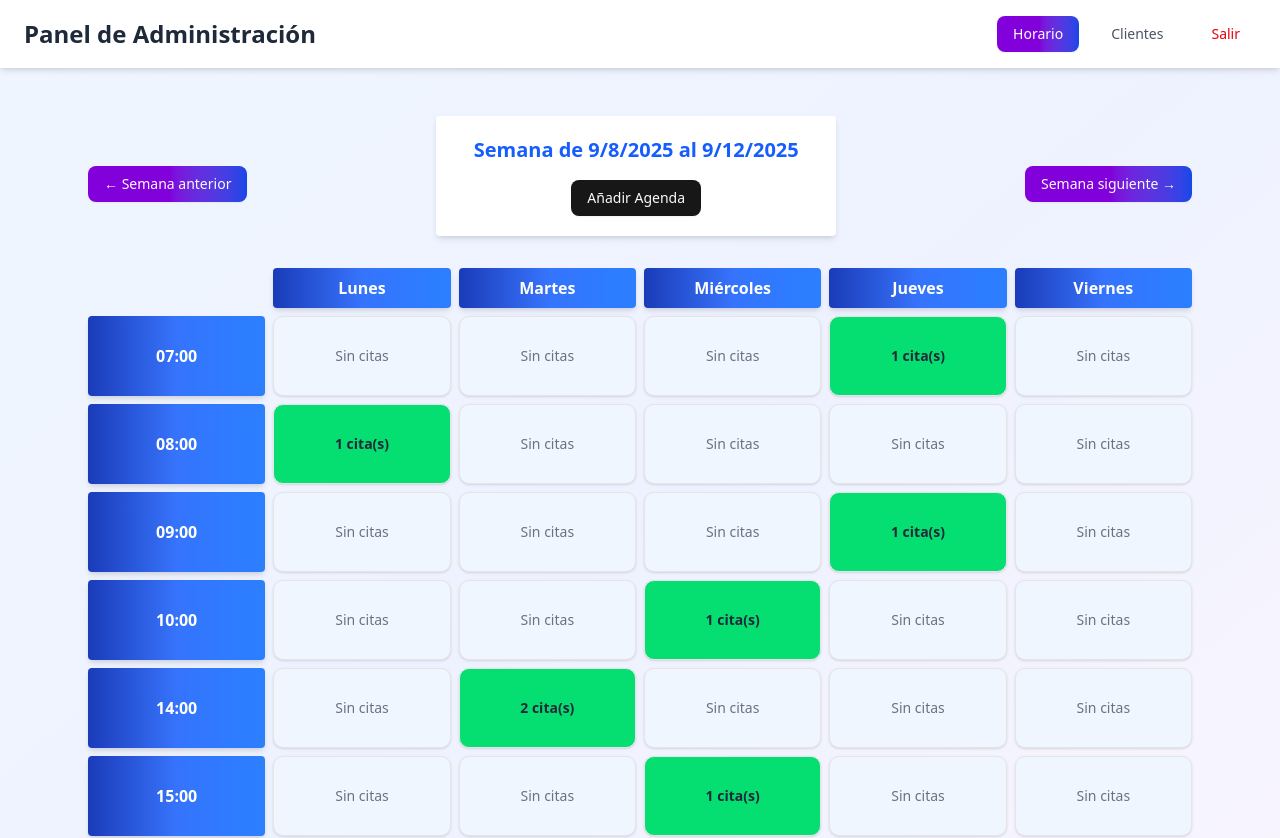
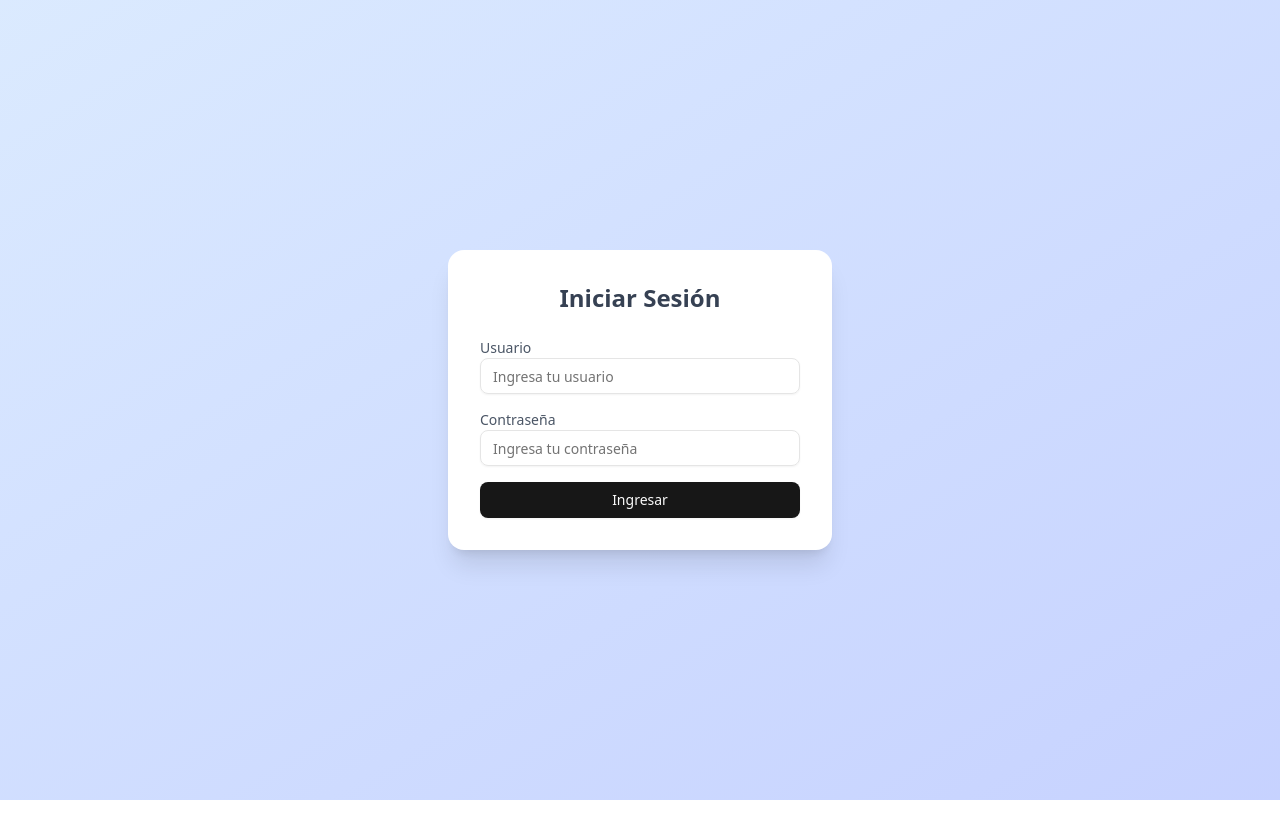
Before and after one commit to miguel-catuche/proyecto-citas, a React (Vite) app: page / in a window 1280 px wide. Shown: the top 838 px of the page. After the commit the page ends 800 px from the top, so only its background shows below. Built offline with nearby package versions, Linux system fonts and the light colour scheme.

Commit message:
se añadió el componente login y se modiicó la App

```diff
--- a/src/App.jsx
+++ b/src/App.jsx
@@ -2,9 +2,11 @@ import React, { useState } from "react";
 import HorarioMedico from "./components/HorarioMedico";
 import Header from "./components/Header";
 import ClientesPage from "./components/ClientesPage";
+import Login from "./components/Login"; // 👈 importamos el login
 
 export default function App() {
-  const [currentPage, setCurrentPage] = useState('horario');
+  const [isAuthenticated, setIsAuthenticated] = useState(false); // 👈 control de sesión
+  const [currentPage, setCurrentPage] = useState("horario");
   const [clientes, setClientes] = useState([
     { id: "1020304050", nombre: "Ana López" },
     { id: "1030405060", nombre: "Carlos Ruiz" },
@@ -19,7 +21,6 @@ export default function App() {
     { id: "5432109876", nombre: "Roberto Fernández" },
   ]);
 
-  // Simulación de datos de citas con los estados correctos
   const [citas] = useState([
     { clienteId: "1020304050", fecha: "2024-08-15", hora: "10:00", estado: "completada" },
     { clienteId: "1020304050", fecha: "2024-09-10", hora: "15:30", estado: "programada" },
@@ -37,20 +38,26 @@ export default function App() {
   };
 
   const handleUpdateClient = (updatedClient) => {
-    setClientes(clientes.map(c => c.id === updatedClient.id ? updatedClient : c));
+    setClientes(clientes.map((c) => (c.id === updatedClient.id ? updatedClient : c)));
   };
 
   const handleDeleteClient = (id) => {
-    setClientes(clientes.filter(c => c.id !== id));
+    setClientes(clientes.filter((c) => c.id !== id));
   };
 
+  // 👇 Si NO está logueado, muestra el login
+  if (!isAuthenticated) {
+    return <Login onLogin={() => setIsAuthenticated(true)} />;
+  }
+
+  // 👇 Si ya inició sesión, muestra la app normal
   return (
     <div className="min-h-screen bg-gradient-to-br from-blue-50 via-indigo-50 to-purple-50">
       <Header currentPage={currentPage} onPageChange={setCurrentPage} />
       <div className="flex justify-center items-center p-6">
         <div className="w-full max-w-6xl">
-          {currentPage === 'horario' && <HorarioMedico clientes={clientes} />}
-          {currentPage === 'clientes' && (
+          {currentPage === "horario" && <HorarioMedico clientes={clientes} />}
+          {currentPage === "clientes" && (
             <ClientesPage
               clientes={clientes}
               citas={citas}
--- /dev/null
+++ b/src/components/Login.jsx
@@ -0,0 +1,59 @@
+import React, { useState } from "react";
+import { Button } from "@/components/ui/button";
+import { Input } from "@/components/ui/input";
+
+const Login = ({ onLogin }) => {
+  const [username, setUsername] = useState("");
+  const [password, setPassword] = useState("");
+  const [error, setError] = useState("");
+
+  const handleSubmit = (e) => {
+    e.preventDefault();
+
+    if (username === "admin" && password === "admin") {
+      onLogin();
+    } else {
+      setError("Usuario o contraseña incorrectos");
+    }
+  };
+
+  return (
+    <div className="flex h-screen w-full items-center justify-center bg-gradient-to-br from-blue-100 to-indigo-200">
+      <div className="bg-white rounded-2xl shadow-xl p-8 w-96">
+        <h2 className="text-2xl font-bold text-center text-gray-700 mb-6">
+          Iniciar Sesión
+        </h2>
+        <form onSubmit={handleSubmit} className="space-y-4">
+          <div>
+            <label className="block text-sm text-gray-600">Usuario</label>
+            <Input
+              type="text"
+              value={username}
+              onChange={(e) => setUsername(e.target.value)}
+              placeholder="Ingresa tu usuario"
+              required
+            />
+          </div>
+          <div>
+            <label className="block text-sm text-gray-600">Contraseña</label>
+            <Input
+              type="password"
+              value={password}
+              onChange={(e) => setPassword(e.target.value)}
+              placeholder="Ingresa tu contraseña"
+              required
+            />
+          </div>
+          {error && (
+            <p className="text-red-500 text-sm text-center">{error}</p>
+          )}
+          <Button type="submit" className="w-full">
+            Ingresar
+          </Button>
+        </form>
+      </div>
+    </div>
+  );
+};
+
+export default Login;
```
